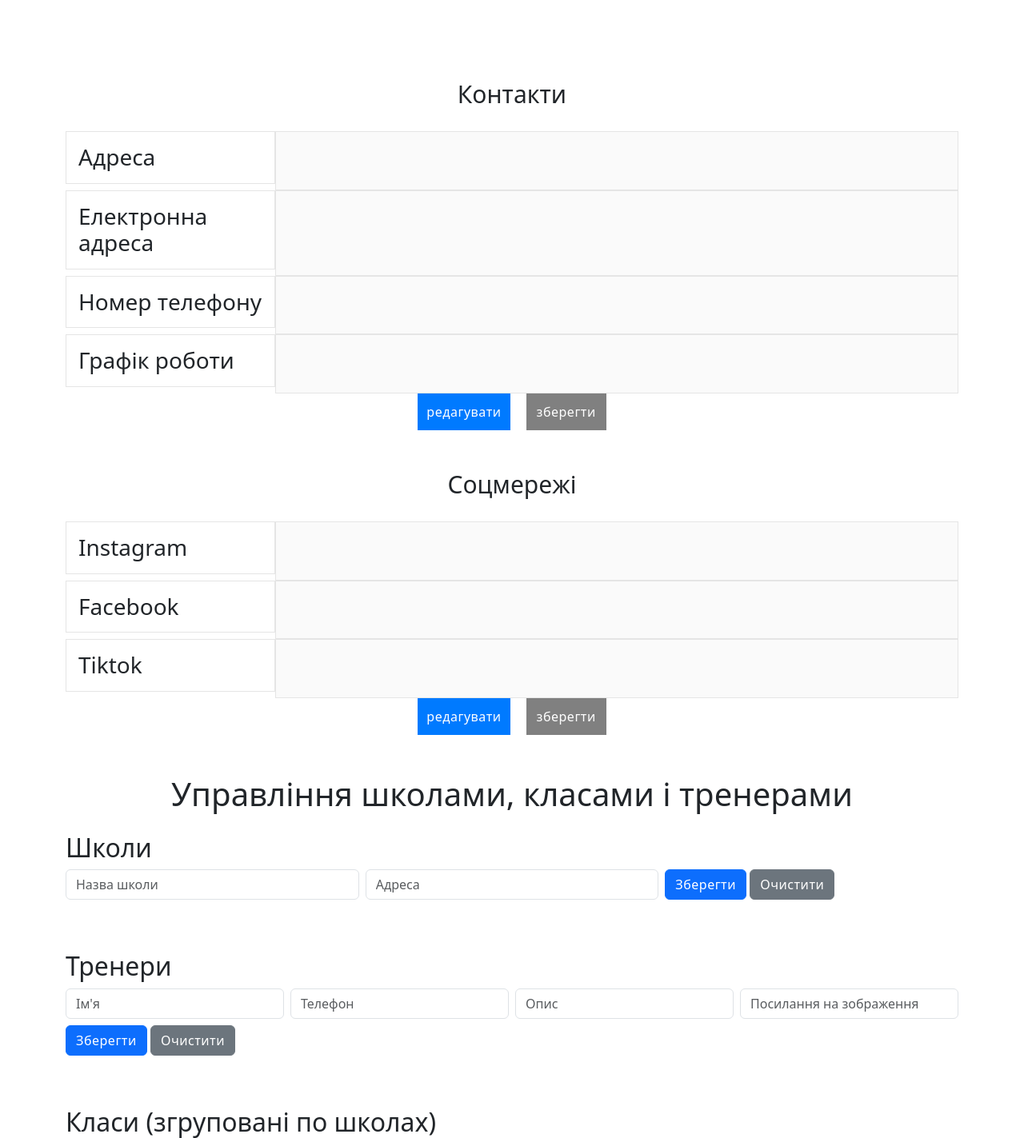
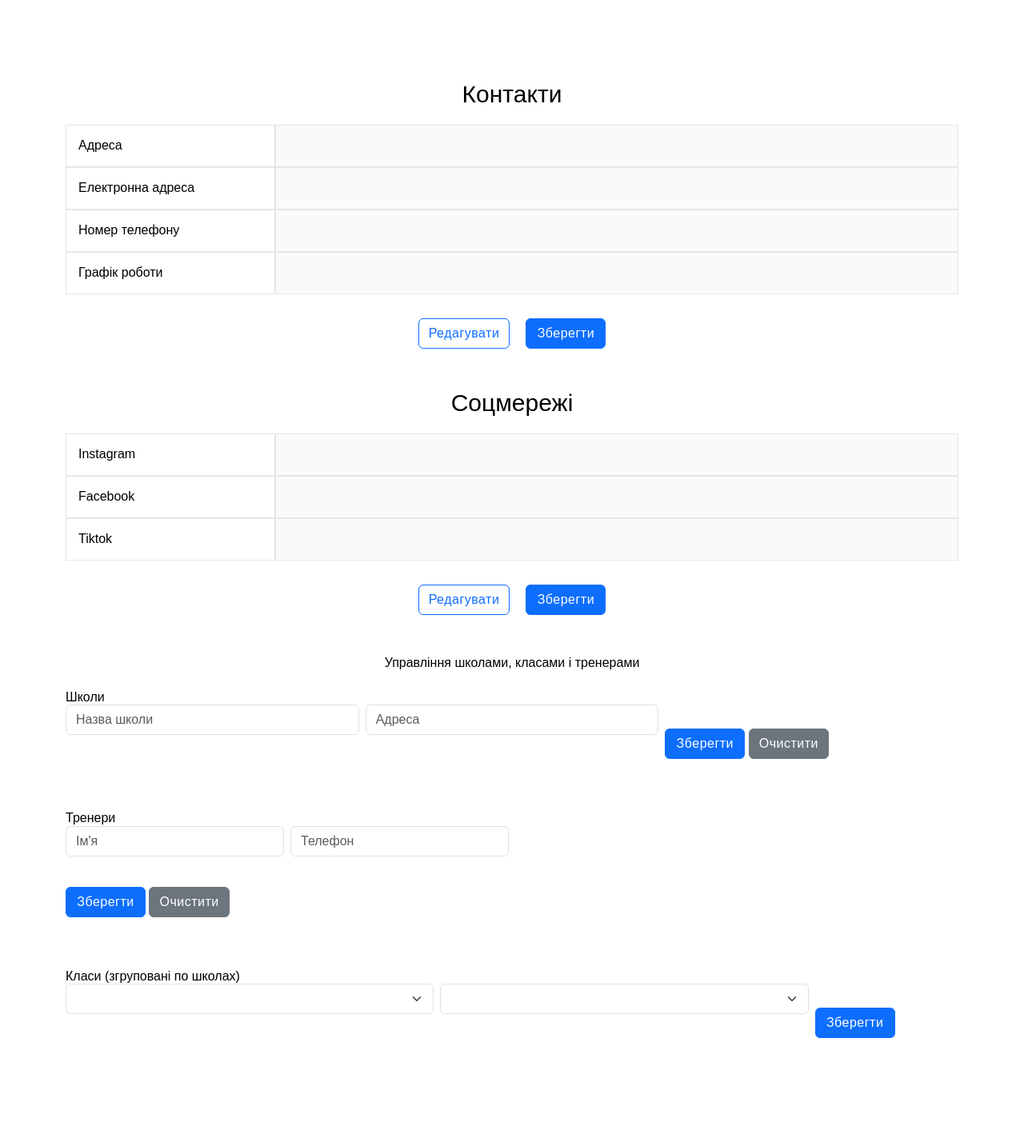
Before and after one commit to ludamalin04/sambo, a PHP site: page /admin/index.php in a window 1280 px wide. Shown: the top 1423 px of the page at 80% size. After the commit the page ends 1298 px from the top, so only its background shows below. Run offline with PHP 8.4, Linux system fonts and the light colour scheme; the visitor is signed in with stand-in values (Sample User, id 1); tables that the repository leaves empty or names only in its code hold one stand-in row (values such as "Sample post"); lists and menus that the app fills with data are empty; style sheets or scripts are compiled from the project's sources.

Commit message:
site creator note

```diff
--- a/admin/index.php
+++ b/admin/index.php
@@ -5,10 +5,10 @@
     <meta name="viewport"
           content="width=device-width, initial-scale=1.0">
     <title>Admin panel</title>
+    <link href="https://cdn.jsdelivr.net/npm/bootstrap@5.3.0/dist/css/bootstrap.min.css" rel="stylesheet">
     <link rel="stylesheet" href="../styles/reset.css">
     <link rel="stylesheet" href="../styles/admin.css">
     <link rel="icon" type="image/x-icon" href="../imgs/logo.png">
-    <link href="https://cdn.jsdelivr.net/npm/bootstrap@5.3.0/dist/css/bootstrap.min.css" rel="stylesheet">
 </head>
 <body>
 <?php
@@ -44,7 +44,7 @@
             console.log(data);
 
             if (data.success) {
-                alert("Успішний вхід!");
+                //alert("Успішний вхід!");
                 document.location.reload();
             } else {
                 alert("Невірний логін або пароль");
@@ -75,8 +75,8 @@
                     <input type="text" name="hours" id="admin-hours" class="cell-info" disabled>
                 </div>
                 <div class="button-container">
-                    <button type="button" class="edit">редагувати</button>
-                    <button type="submit">зберегти</button>
+                    <button type="button" class="btn btn-outline-primary edit">редагувати</button>
+                    <button type="submit" class="btn btn-primary">зберегти</button>
                 </div>
             </form>
         </section>
@@ -96,8 +96,8 @@
                     <input type="text" name="tiktok" id="admin-tiktok" class="cell-info" disabled>
                 </div>
                 <div class="button-container">
-                    <button type="button" class="edit">редагувати</button>
-                    <button type="submit">зберегти</button>
+                    <button type="button" class="btn btn-outline-primary edit">редагувати</button>
+                    <button type="submit" class="btn btn-primary">зберегти</button>
                 </div>
             </form>
         </section>
@@ -148,10 +148,10 @@
                     <input type="tel" class="form-control" id="trainerPhone" placeholder="Телефон" required pattern="[0-9\-+() ]+">
                 </div>
                 <div class="col-md-3">
-                    <input type="text" class="form-control" id="trainerDescription" placeholder="Опис">
+                    <input type="hidden" class="form-control" id="trainerDescription" placeholder="Опис">
                 </div>
                 <div class="col-md-3">
-                    <input type="url" class="form-control" id="trainerImage" placeholder="Посилання на зображення">
+                    <input type="hidden" class="form-control" id="trainerImage" placeholder="Посилання на зображення">
                 </div>
                 <div class="col-md-12">
                     <button class="btn btn-primary" type="submit">Зберегти</button>
--- a/styles/admin.css
+++ b/styles/admin.css
@@ -85,11 +85,6 @@
   gap: 20px;
 }
 
-.edit {
-  border: #007aff solid 1px;
-  background: #007aff;
-}
-
 #contact-form input:not([disabled]), #social-form input:not([disabled]) {
   background-color: #E5E5E5;
   border: 1px solid white;
--- a/styles/admin.scss
+++ b/styles/admin.scss
@@ -92,8 +92,8 @@
 }
 
 .edit {
-  border: #007aff solid 1px;
-  background: #007aff;
+  //border: #007aff solid 1px;
+  //background: #007aff;
 }
 
 #contact-form input, #social-form input {
```
Also changed, not shown: index.html (+12 -7 lines), 1 other file.
